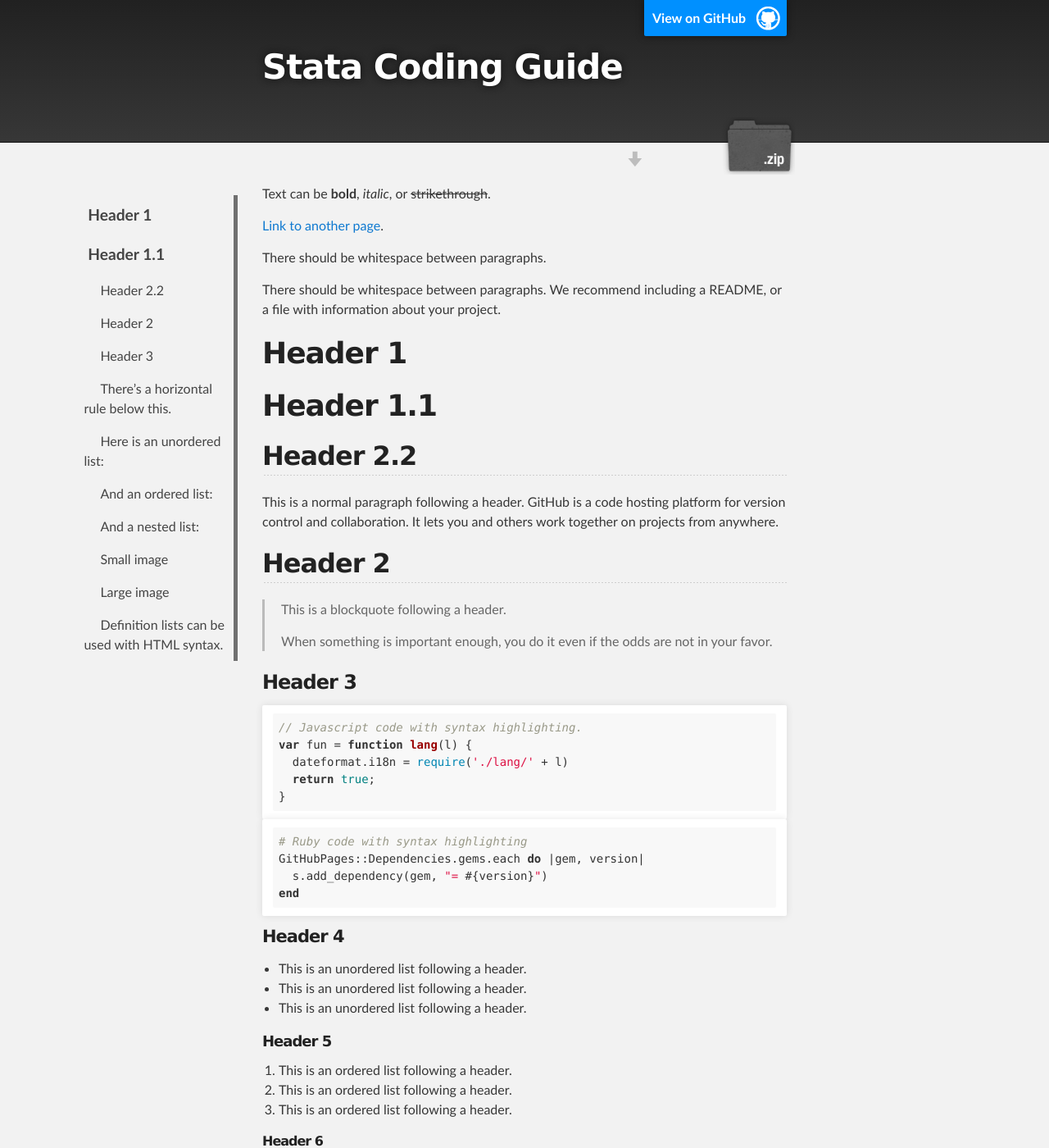
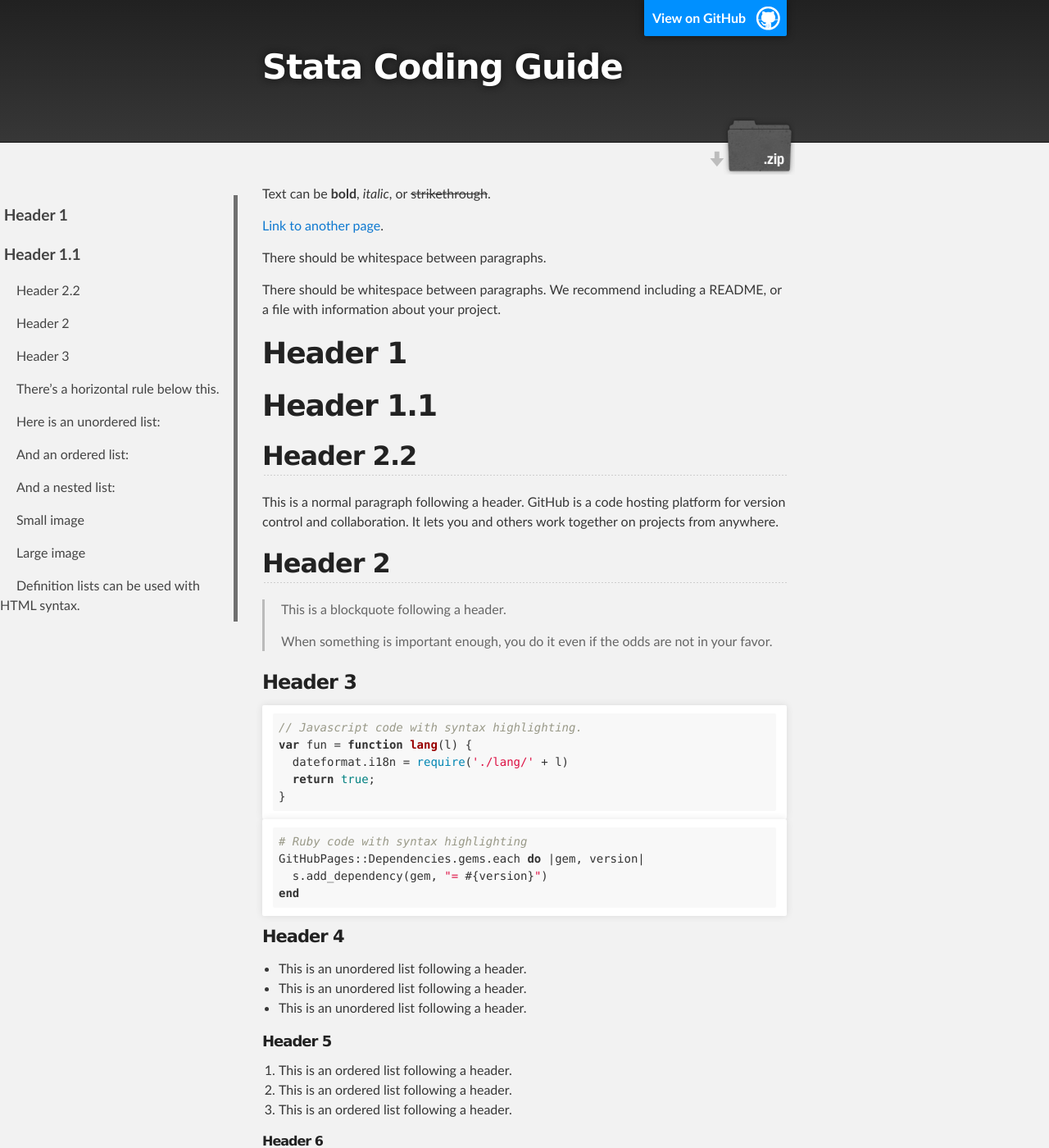
Before and after one commit to maskegger/guide, a Jekyll site: the page built from example.md, in a window 1280 px wide and 1400 px high. Shown: the whole window at 82% size. Built offline with Jekyll 4.4.1, drawn with Linux system fonts in a browser that asks for light colours.

Commit message:
Update jekyll-theme-slate.scss

```diff
--- a/_sass/jekyll-theme-slate.scss
+++ b/_sass/jekyll-theme-slate.scss
@@ -43,8 +43,10 @@ table {
 Theme Styles
 *******************************************************************************/
 :root {
-  scroll-behavior: smooth;
-  --webkit-scroll-behavior: smooth;
+  //scroll-behavior: smooth;
+  //--webkit-scroll-behavior: smooth;
+  scroll-behavior: auto;
+  --webkit-scroll-behavior: auto;
 }
 
 
@@ -322,7 +324,8 @@ Full-Width Styles
 
 #downloads {
   position: absolute;
-  width: 210px;
+  //width: 210px;
+  width: 110px;
   z-index: 10;
   bottom: -40px;
   right: 0;
@@ -370,7 +373,8 @@ Full-Width Styles
   position: absolute;
   top: 0;
   bottom: 8em;
-  left: 8vw;
+  //left: 8vw;
+  left: calc(((100vw - 640px) / 2) + 670px)-100px;
   right: calc(((100vw - 640px) / 2) + 670px);
   padding-top: 4em;
 }
```
